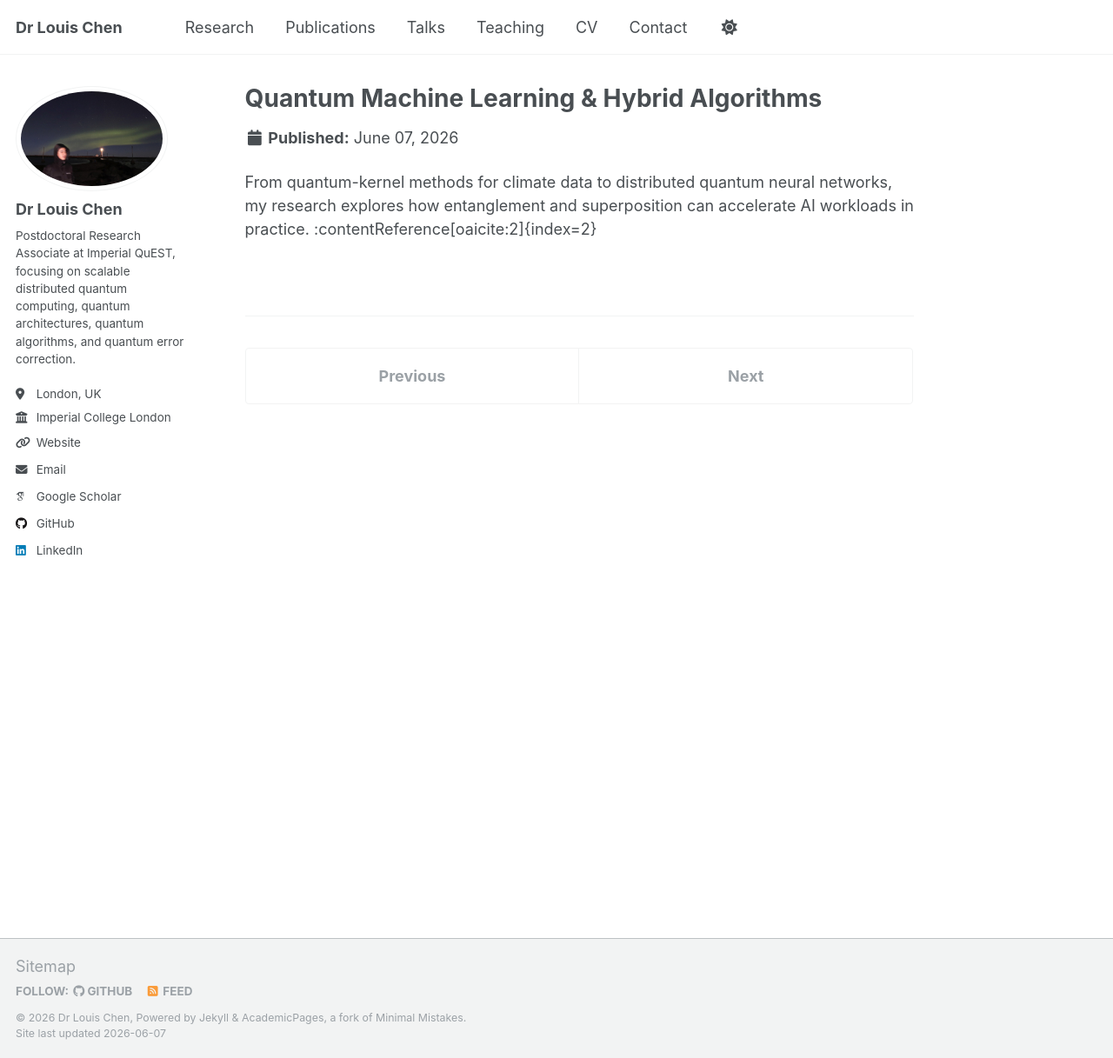
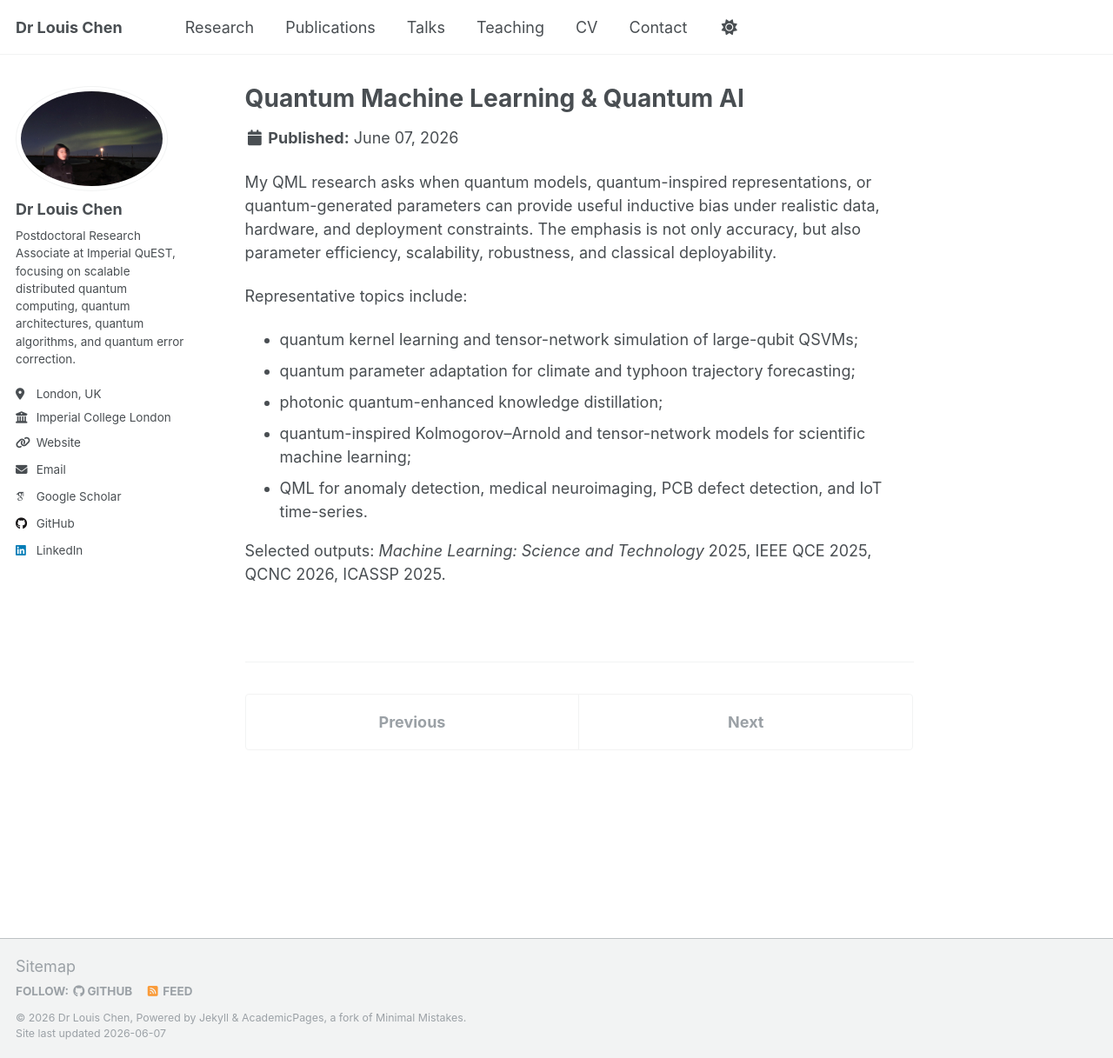
Before and after one commit to Louisanity/louisanity.github.io, a Jekyll site: the page built from _Research/Research-3.md, in a window 1280 px wide and 1217 px high. Shown: the whole window at 87% size. Built offline with Jekyll 4.4.1, drawn with Linux system fonts in a browser that asks for light colours; some web fonts are replaced.

Commit message:
Update Research-3.md

```diff
--- a/_Research/Research-3.md
+++ b/_Research/Research-3.md
@@ -1,7 +1,18 @@
 ---
-title: "Quantum Machine Learning & Hybrid Algorithms"
-excerpt: "Quantum support-vector machines, variational models, and reinforcement learning for scientific and industrial applications.<br/><img src='/images/research_qml.png'>"
+title: "Quantum Machine Learning & Quantum AI"
 collection: Research
+excerpt: "Quantum kernels, variational quantum models, quantum-enhanced parameter generation, and QML applications in scientific and industrial data."
+permalink: /research/quantum-machine-learning/
 ---
 
-From quantum-kernel methods for climate data to distributed quantum neural networks, my research explores how entanglement and superposition can accelerate AI workloads in practice. :contentReference[oaicite:2]{index=2}
+My QML research asks when quantum models, quantum-inspired representations, or quantum-generated parameters can provide useful inductive bias under realistic data, hardware, and deployment constraints. The emphasis is not only accuracy, but also parameter efficiency, scalability, robustness, and classical deployability.
+
+Representative topics include:
+
+- quantum kernel learning and tensor-network simulation of large-qubit QSVMs;
+- quantum parameter adaptation for climate and typhoon trajectory forecasting;
+- photonic quantum-enhanced knowledge distillation;
+- quantum-inspired Kolmogorov–Arnold and tensor-network models for scientific machine learning;
+- QML for anomaly detection, medical neuroimaging, PCB defect detection, and IoT time-series.
+
+Selected outputs: <em>Machine Learning: Science and Technology</em> 2025, IEEE QCE 2025, QCNC 2026, ICASSP 2025.
```
